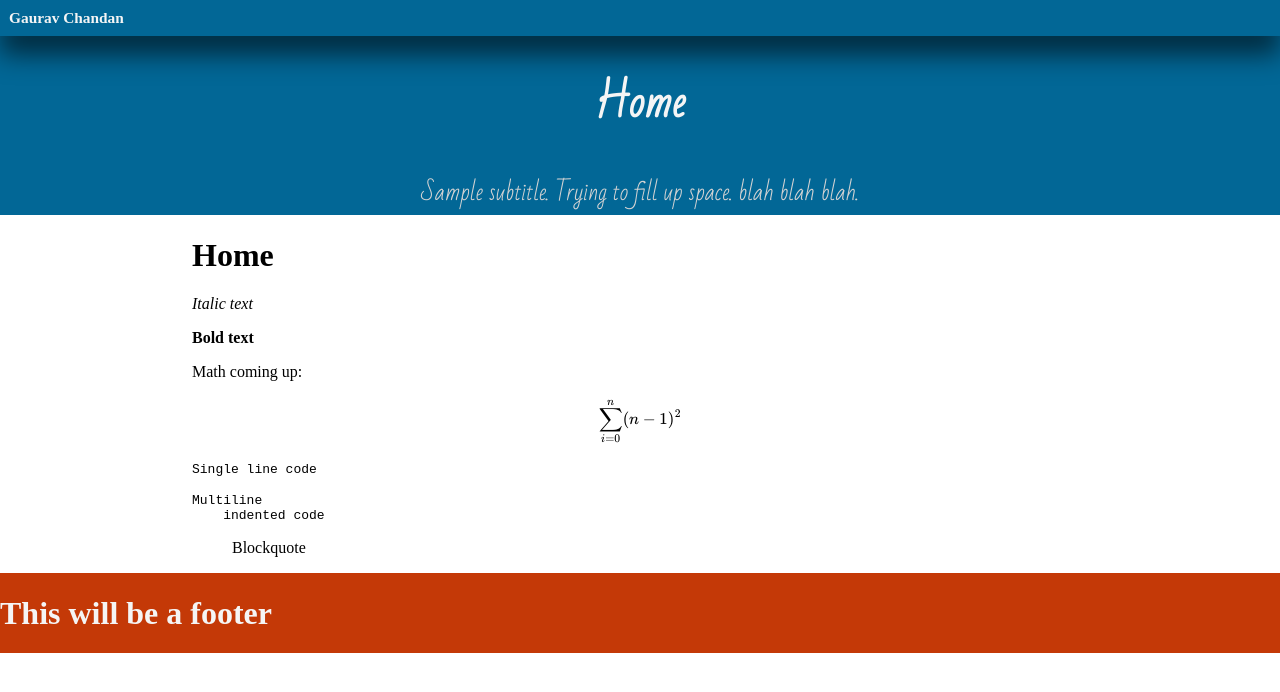
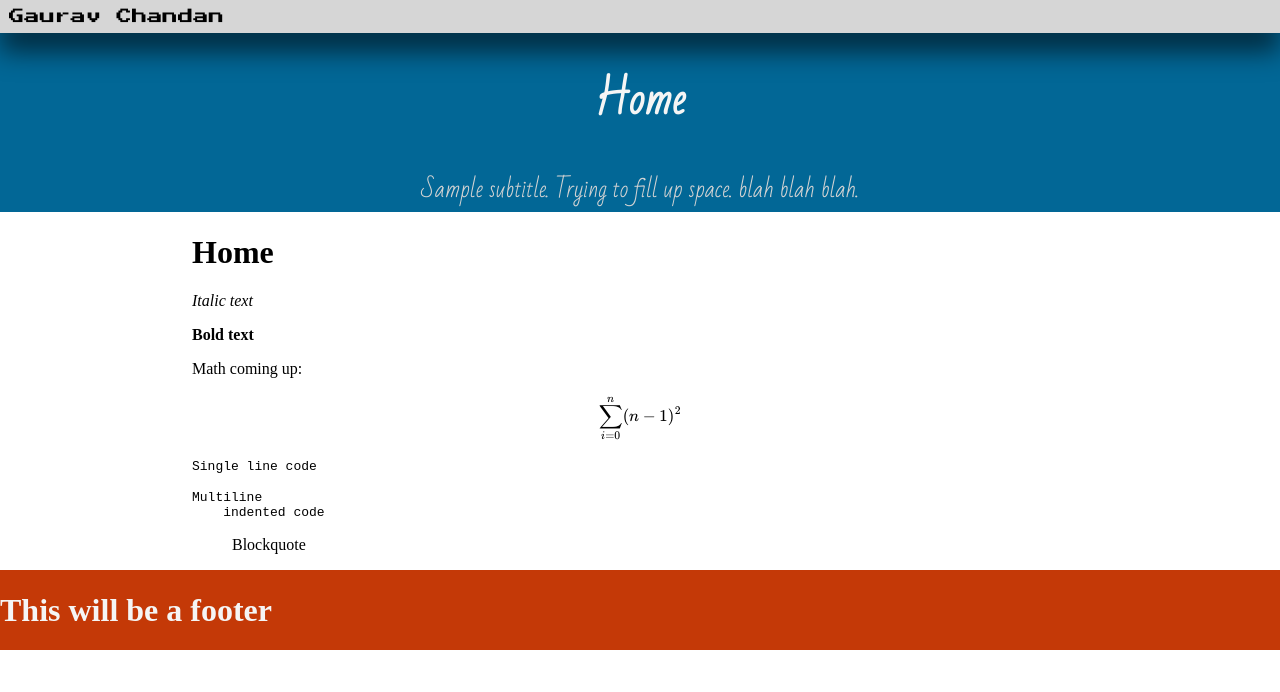
Before and after one commit to gauravchandan/gauravchandan.github.io, a Jekyll site: the page built from index.md, in a window 1280 px wide. Shown: the top 692 px of the page. Built offline with Jekyll 4.4.1, drawn with Linux system fonts in a browser that asks for light colours; formulas are drawn with MathJax 3.

Commit message:
Changed site name display

```diff
--- a/_layouts/default.html
+++ b/_layouts/default.html
@@ -5,17 +5,17 @@
     <head>
         <link rel="stylesheet" href="/assets/css/styles.css" type="text/css"/>
 
-        <!-- The following lines are to include the font for page title and subtitle -->
+        <!-- The following lines are to include some Google Fonts -->
         <link rel="preconnect" href="https://fonts.googleapis.com">
         <link rel="preconnect" href="https://fonts.gstatic.com" crossorigin>
-        <link href="https://fonts.googleapis.com/css2?family=Bad+Script&display=swap" rel="stylesheet">
+        <link href="https://fonts.googleapis.com/css2?family=Bad+Script&family=Press+Start+2P&display=swap" rel="stylesheet">
 
 
     </head>
 
     <body class="grid-container">
         <div class="grid-header">
-            <h1 class="site-name">{{ site.name }}</h1>
+            <div class="site-name">{{ site.name }}</div>
             <h1 class="page-title"><center>{{ page.title }}</center></h1>
             <div class="page-subtitle"><center>{{ page.subtitle }}</center></div>
         </div>
--- a/_sass/gridstyle.scss
+++ b/_sass/gridstyle.scss
@@ -33,3 +33,41 @@
         "footer footer footer";
     margin: 0;  /* This awesome line removes the free space automatically left on the top and sides of the grid */
 }
+
+/* To be used for the site title, i.e Gaurav Chandan */
+.grid-header .site-name{
+    box-shadow: 0 2vh 3vh rgba(0, 0, 0, 0.603);
+    height: auto;
+    margin: 0;
+    padding: 1vh;
+}
+
+/* To be used for the page title, i.e About or Welcome or Home, etc */
+.grid-header .page-title{
+    animation: pulse 1s ease 1; /* Animation for slow fade in */
+    /* Configuration of animation below */
+    @keyframes pulse {
+        0%{
+            color: rgba(245, 245, 245, 0);
+        }
+        100%{
+            color: whitesmoke;
+        }
+    }
+}
+
+/* To be used for page subtitle, for example a prologue type thingy for blog posts */
+.grid-header .page-subtitle{
+    margin-left: 5vw;
+    margin-right: 5vw;
+    animation: pulse 2s ease 1; /* Animation for slow fade in */
+    /* Configuration of animation below */
+    @keyframes pulse {
+        0%{
+            color: rgba(211, 211, 211, 0);
+        }
+        100%{
+            color: lightgray;
+        }
+    }
+}
--- a/_sass/typography.scss
+++ b/_sass/typography.scss
@@ -1,45 +1,21 @@
 /* To be used for the site title, i.e Gaurav Chandan */
 .grid-header .site-name{
     font-size: 1.2vw;
-    color: whitesmoke;
-    box-shadow: 0 2vh 3vh rgba(0, 0, 0, 0.603);
-    height: auto;
-    margin: 0;
-    padding: 1vh;
+    font-family: 'Press Start 2P', cursive;;
+    color: black;
+    background-color: rgb(214, 214, 214);
 }
+
 /* To be used for the page title, i.e About or Welcome or Home, etc */
 .grid-header .page-title{
     font-size: 4.5vh;
     font-family: 'Bad Script', cursive; /* The included google font for page title and subtitle */
     color: whitesmoke;
-    animation: pulse 1s ease 1; /* Animation for slow fade in */
-    /* Configuration of animation below */
-    @keyframes pulse {
-        0%{
-            color: rgba(245, 245, 245, 0);
-        }
-        100%{
-            color: whitesmoke;
-        }
-    }
 }
 
 /* To be used for page subtitle, for example a prologue type thingy for blog posts */
 .grid-header .page-subtitle{
-    margin-left: 5vw;
-    margin-right: 5vw;
-    word-wrap: break-word;
     font-size: 2.5vh;
     font-family: 'Bad Script', cursive; /* The included google font for page title and subtitle */
     color: lightgray;
-    animation: pulse 2s ease 1; /* Animation for slow fade in */
-    /* Configuration of animation below */
-    @keyframes pulse {
-        0%{
-            color: rgba(211, 211, 211, 0);
-        }
-        100%{
-            color: lightgray;
-        }
-    }
 }
```
Also changed, not shown: 4 other files.
